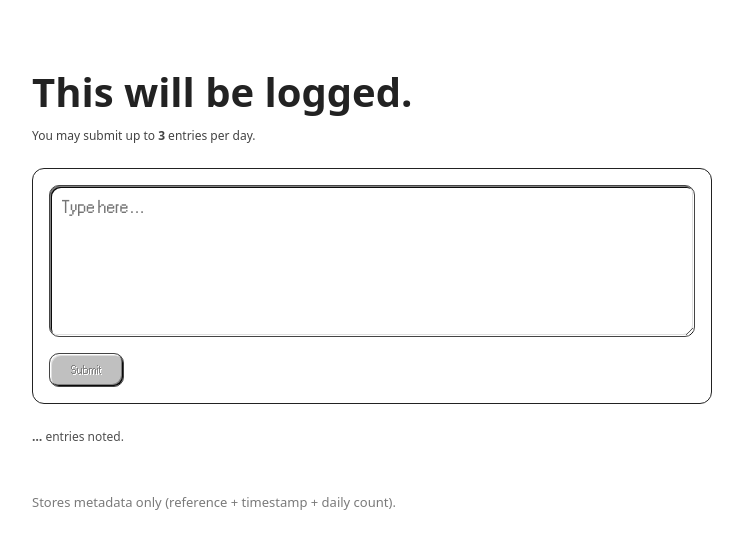
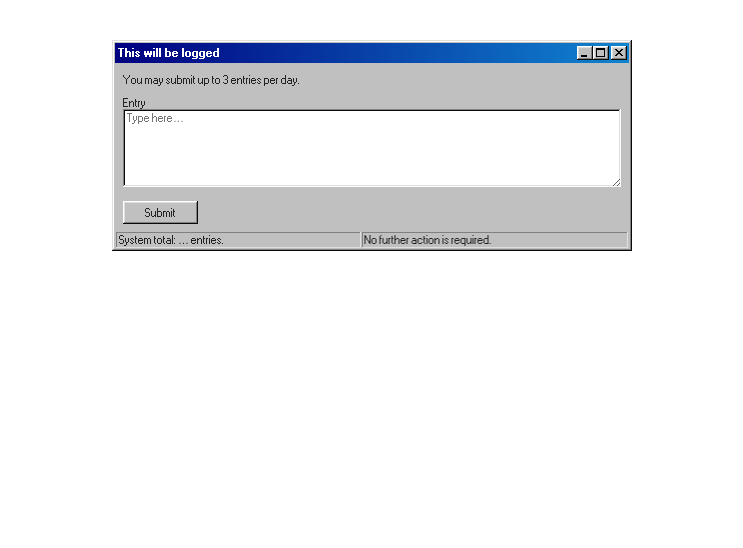
Before and after one commit to pcppalmer/thiswillbelogged, a React (Vite) app: page / in a window 1280 px wide. Shown: the top 548 px of the page, without its empty margins (268-1011 px from the left). Built offline with nearby package versions, Linux system fonts and the light colour scheme; no server answers.

Commit message:
"Restyle receipt page with 98.css window"

```diff
--- a/src/App.tsx
+++ b/src/App.tsx
@@ -21,11 +21,11 @@ function Home() {
     })();
   }, []);
 
-  const canSubmit = useMemo(() => note.trim().length > 0 && !loading, [note, loading]);
-
   async function submit() {
+    if (!note.trim()) return;
     setLoading(true);
     setStatus(null);
+
     try {
       const res = await fetch("/api/submit", {
         method: "POST",
@@ -46,104 +46,105 @@ function Home() {
   }
 
   return (
-    <main style={{ maxWidth: 680, margin: "64px auto", padding: "0 16px", fontFamily: "system-ui, sans-serif" }}>
-      <h1 style={{ fontSize: 40, marginBottom: 8 }}>This will be logged.</h1>
-      <p style={{ marginTop: 0, opacity: 0.85 }}>
-        You may submit up to <b>3</b> entries per day.
-      </p>
+    <div style={{ margin: "40px auto", width: 520 }}>
+      <div className="window">
+        <div className="title-bar">
+          <div className="title-bar-text">This will be logged</div>
+          <div className="title-bar-controls">
+            <button aria-label="Minimize" />
+            <button aria-label="Maximize" />
+            <button aria-label="Close" />
+          </div>
+        </div>
 
-      <div style={{ margin: "24px 0", padding: 16, border: "1px solid #222", borderRadius: 12 }}>
+        <div className="window-body">
+          <p>You may submit up to 3 entries per day.</p>
+
+          <label htmlFor="entry">Entry</label>
           <textarea
+            id="entry"
+            rows={6}
             value={note}
             onChange={(e) => setNote(e.target.value)}
-          rows={7}
             placeholder="Type here…"
-          style={{ width: "100%", fontSize: 16, padding: 12, borderRadius: 10, border: "1px solid #444" }}
+            style={{ width: "100%" }}
           />
-        <button
-          onClick={submit}
-          disabled={!canSubmit}
-          style={{
-            marginTop: 12,
-            padding: "10px 14px",
-            borderRadius: 10,
-            border: "1px solid #444",
-            cursor: canSubmit ? "pointer" : "not-allowed",
-          }}
-        >
+
+          <div style={{ marginTop: 12 }}>
+            <button onClick={submit} disabled={loading}>
               {loading ? "Logging…" : "Submit"}
             </button>
           </div>
 
           {status && (
-        <div style={{ padding: 16, border: "1px solid #444", borderRadius: 12 }}>
+            <div style={{ marginTop: 12 }}>
               {status.ok ? (
                 <>
-              <div style={{ fontSize: 18, marginBottom: 6 }}>
-                <b>{status.message}</b>
-              </div>
-              <div style={{ opacity: 0.85 }}>
-                Reference: <b>{status.ref}</b>
-              </div>
-              <div style={{ opacity: 0.85 }}>
-                Receipt: <Link to={status.receiptUrl}>{status.receiptUrl}</Link>
-              </div>
-              <div style={{ marginTop: 8, opacity: 0.85 }}>
-                Remaining today: <b>{status.remainingToday}</b>
-              </div>
+                  <p><strong>{status.message}</strong></p>
+                  <p>
+                    Reference:{" "}
+                    <span style={{ fontFamily: "monospace" }}>
+                      {status.ref}
+                    </span>
+                  </p>
+                  <p>
+                    Receipt:{" "}
+                    <Link to={status.receiptUrl}>
+                      {status.receiptUrl}
+                    </Link>
+                  </p>
                 </>
               ) : (
-            <>
-              <div style={{ fontSize: 18, marginBottom: 6 }}>
-                <b>Request rejected.</b>
-              </div>
-              <div style={{ opacity: 0.85 }}>{status.error}</div>
-              {typeof status.remainingToday === "number" && (
-                <div style={{ marginTop: 8, opacity: 0.85 }}>
-                  Remaining today: <b>{status.remainingToday}</b>
-                </div>
-              )}
-            </>
+                <p><strong>{status.error}</strong></p>
               )}
             </div>
           )}
-
-      <div style={{ marginTop: 24, opacity: 0.8 }}>
-         <b>{counter ?? "…"}</b> entries noted.
         </div>
 
-      <footer style={{ marginTop: 48, opacity: 0.6, fontSize: 13 }}>
-        Stores metadata only (reference + timestamp + daily count).
-      </footer>
-    </main>
+        <div className="status-bar">
+          <p className="status-bar-field">
+            System total: {counter ?? "…"} entries.
+          </p>
+          <p className="status-bar-field">
+            No further action is required.
+          </p>
+        </div>
+      </div>
+    </div>
   );
 }
+
 async function sha256HexClient(input: string): Promise<string> {
   const bytes = new TextEncoder().encode(input);
   const digest = await crypto.subtle.digest("SHA-256", bytes);
   return [...new Uint8Array(digest)].map((b) => b.toString(16).padStart(2, "0")).join("");
 }
 
+
 function Receipt() {
   const { ref } = useParams();
   const [data, setData] = useState<any>(null);
   const [err, setErr] = useState<string | null>(null);
 
-  // verification UI state
+  // Verify UI
   const [verifyText, setVerifyText] = useState("");
-  const [verifyStatus, setVerifyStatus] = useState<"idle" | "match" | "mismatch" | "checking">("idle");
+  const [verifyStatus, setVerifyStatus] = useState<"idle" | "checking" | "match" | "mismatch">("idle");
 
   useEffect(() => {
     (async () => {
       setErr(null);
       setData(null);
+      setVerifyText("");
       setVerifyStatus("idle");
-      setVerifyText("");
 
+      try {
         const res = await fetch(`/api/receipt/${encodeURIComponent(ref || "")}`);
         const j = await res.json();
         if (!j.ok) setErr(j.error || "Receipt not found.");
         else setData(j);
+      } catch {
+        setErr("Network error.");
+      }
     })();
   }, [ref]);
 
@@ -154,91 +155,118 @@ function Receipt() {
     const local = (verifyText || "").trim();
     const hash = await sha256HexClient(local);
 
-    if (hash === data.fingerprint) setVerifyStatus("match");
+    if (hash === String(data.fingerprint)) setVerifyStatus("match");
     else setVerifyStatus("mismatch");
   }
 
+  const title = `Receipt${ref ? ` — ${String(ref).toUpperCase()}` : ""}`;
+
   return (
-    <main style={{ maxWidth: 680, margin: "64px auto", padding: "0 16px", fontFamily: "system-ui, sans-serif" }}>
-      <h1 style={{ fontSize: 34, marginBottom: 8 }}>Receipt</h1>
-      <p style={{ marginTop: 0, opacity: 0.85 }}>
+    <div style={{ margin: "40px auto", width: 520 }}>
+      <div className="window">
+        <div className="title-bar">
+          <div className="title-bar-text">{title}</div>
+          <div className="title-bar-controls">
+            <button aria-label="Minimize" />
+            <button aria-label="Maximize" />
+            <button aria-label="Close" />
+          </div>
+        </div>
+
+        <div className="window-body">
+          <p style={{ marginTop: 0 }}>
             <Link to="/">← Back</Link>
           </p>
-      <p style={{ marginTop: 0, opacity: 0.75 }}>
-      Retain this reference for your records. Do not share your receipt.
+
+          <p>
+            Retain this reference for your records. Do not share this receipt.
           </p>
 
           {err && (
-        <div style={{ padding: 16, border: "1px solid #444", borderRadius: 12 }}>
-          <b>{err}</b>
+            <div className="dialog-box" style={{ marginTop: 12 }}>
+              <p><strong>{err}</strong></p>
             </div>
           )}
 
           {data && (
             <>
-          <div style={{ padding: 16, border: "1px solid #444", borderRadius: 12, marginBottom: 16 }}>
-            <div style={{ fontSize: 18, marginBottom: 6 }}>
-              <b>{data.message}</b>
-            </div>
-            <div style={{ opacity: 0.85 }}>
-              Reference: <b>{data.ref}</b>
-            </div>
-            <div style={{ opacity: 0.85 }}>
-              Timestamp: <b>{data.timestamp}</b>
-            </div>
-            <div style={{ opacity: 0.85 }}>
-              Fingerprint: <b>{String(data.fingerprint).slice(0, 16)}</b>
-              <span style={{ opacity: 0.6 }}>…</span>
-            </div>
+              <fieldset style={{ marginTop: 12 }}>
+                <legend>Record</legend>
+
+                <div style={{ marginBottom: 8 }}>
+                  <strong>{data.message}</strong>
                 </div>
 
-          <div style={{ padding: 16, border: "1px solid #222", borderRadius: 12 }}>
-            <div style={{ marginBottom: 8 }}>
-              <b>Verify</b> (optional)
-            </div>
-            <div style={{ opacity: 0.8, marginBottom: 10 }}>
-              Paste the original entry to verify it matches this receipt. This check happens in your browser.
+                <div style={{ marginBottom: 6 }}>
+                  Reference:{" "}
+                  <span style={{ fontFamily: "ui-monospace, SFMono-Regular, Menlo, monospace" }}>
+                    {data.ref}
+                  </span>
                 </div>
 
+                <div style={{ marginBottom: 6 }}>
+                  Timestamp:{" "}
+                  <span style={{ fontFamily: "ui-monospace, SFMono-Regular, Menlo, monospace" }}>
+                    {data.timestamp}
+                  </span>
+                </div>
+
+                <div style={{ marginBottom: 6 }}>
+                  Fingerprint:{" "}
+                  <span style={{ fontFamily: "ui-monospace, SFMono-Regular, Menlo, monospace" }}>
+                    {String(data.fingerprint).slice(0, 16)}…
+                  </span>
+                </div>
+              </fieldset>
+
+              <fieldset style={{ marginTop: 12 }}>
+                <legend>Verify (optional)</legend>
+
+                <p style={{ marginTop: 0 }}>
+                  Paste the original entry to verify it matches this receipt.
+                </p>
+
+                <label htmlFor="verify">Original entry</label>
                 <textarea
+                  id="verify"
+                  rows={5}
                   value={verifyText}
                   onChange={(e) => setVerifyText(e.target.value)}
-              rows={5}
                   placeholder="Paste the original entry here…"
-              style={{ width: "100%", fontSize: 16, padding: 12, borderRadius: 10, border: "1px solid #444" }}
+                  style={{ width: "100%" }}
                 />
 
-            <button
-              onClick={verify}
-              disabled={!verifyText.trim() || verifyStatus === "checking"}
-              style={{
-                marginTop: 12,
-                padding: "10px 14px",
-                borderRadius: 10,
-                border: "1px solid #444",
-                cursor: verifyText.trim() ? "pointer" : "not-allowed",
-              }}
-            >
+                <div style={{ marginTop: 10 }}>
+                  <button onClick={verify} disabled={!verifyText.trim() || verifyStatus === "checking"}>
                     {verifyStatus === "checking" ? "Verifying…" : "Verify"}
                   </button>
+                </div>
 
                 {verifyStatus === "match" && (
-              <div style={{ marginTop: 12, padding: 12, borderRadius: 10, border: "1px solid #2b2" }}>
-                <b>Match.</b> This entry corresponds to the receipt.
-              </div>
+                  <p style={{ marginTop: 10 }}>
+                    <strong>Match.</strong> This entry corresponds to the receipt.
+                  </p>
                 )}
 
                 {verifyStatus === "mismatch" && (
-              <div style={{ marginTop: 12, padding: 12, borderRadius: 10, border: "1px solid #b22" }}>
-                <b>No match.</b> This entry does not correspond to the receipt.
-              </div>
+                  <p style={{ marginTop: 10 }}>
+                    <strong>No match.</strong> This entry does not correspond to the receipt.
+                  </p>
+                )}
+              </fieldset>
+            </>
           )}
         </div>
-        </>
-      )}
-    </main>
+
+        <div className="status-bar">
+          <p className="status-bar-field">Retain this reference for your records.</p>
+          <p className="status-bar-field">No further action is required.</p>
+        </div>
+      </div>
+    </div>
   );
 }
+
 
 
 export default function App() {
```
Lines whose indentation alone changed are shown as unchanged.
